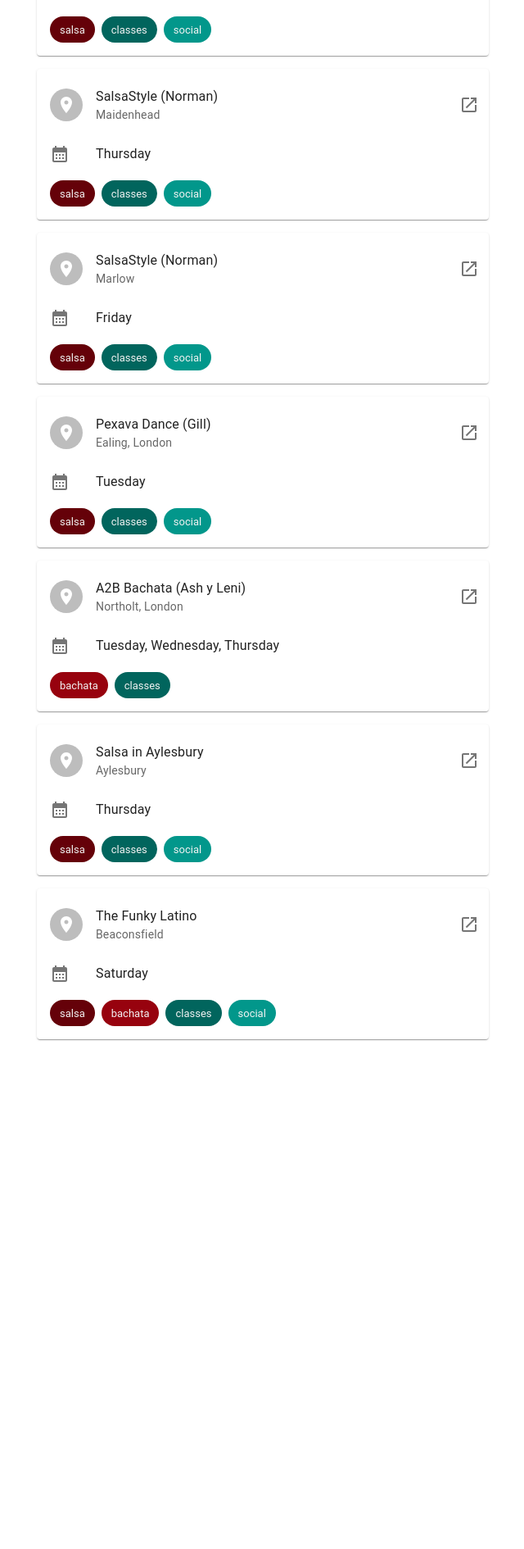
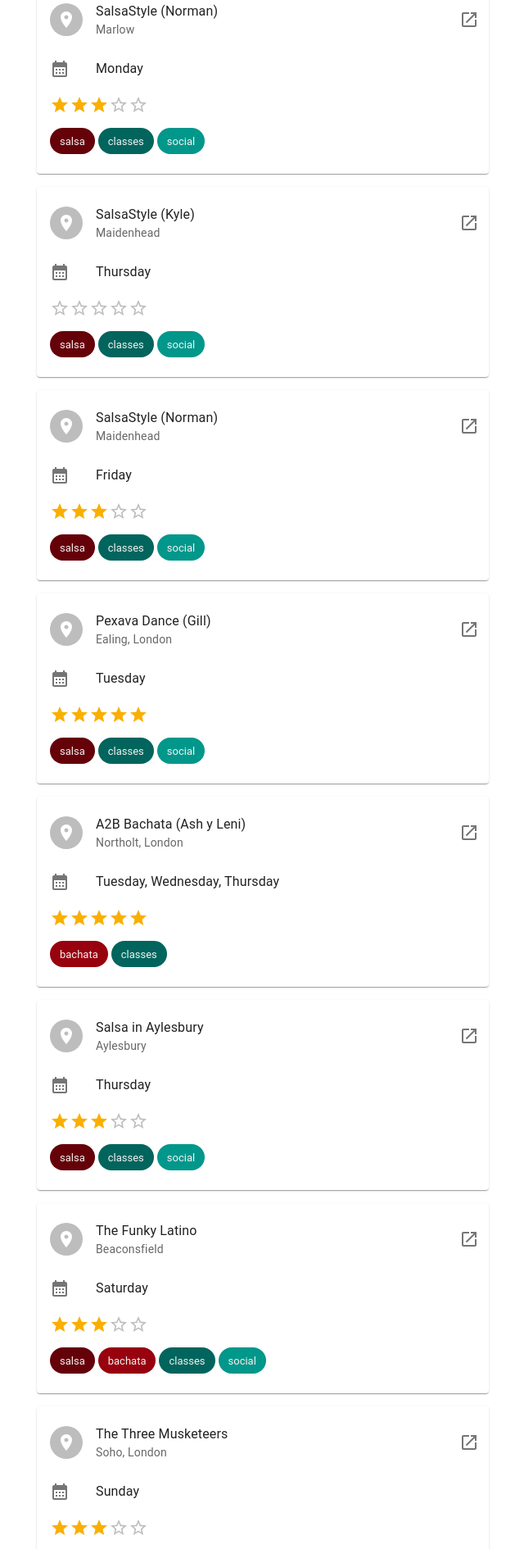
Before and after one commit to PaoloMura/dance-events, a React (Create React App) app: page / in a window 1280 px wide. Shown: the part 604-2494 px from the top of the page at 82% size, without its empty margins (319-959 px from the left). Before the commit the page ends 1896 px from the top, so only its background shows below. Built offline with nearby package versions, Linux system fonts and the light colour scheme.

Commit message:
added ratings

```diff
--- a/src/components/EventList.jsx
+++ b/src/components/EventList.jsx
@@ -11,6 +11,7 @@ import {
   ListItemAvatar,
   ListItemIcon,
   ListItemText,
+  Rating,
   Stack,
 } from "@mui/material";
 import PlaceIcon from "@mui/icons-material/Place";
@@ -61,7 +62,17 @@ export default function EventList({ days, style, type }) {
                 <ListItemText>{event.days.join(", ")}</ListItemText>
               </ListItem>
               <ListItem>
-                <div style={{ display: "flex", gap: "0.5rem" }}>
+                <Rating readOnly value={event.stars} />
+              </ListItem>
+              <ListItem>
+                <div
+                  style={{
+                    display: "flex",
+                    gap: "4px",
+                    overflow: "scroll",
+                    paddingBottom: "8px",
+                  }}
+                >
                   {event?.styles.map((style, index) => (
                     <Chip key={index} label={style} color={style} />
                   ))}
--- a/src/data/events.json
+++ b/src/data/events.json
@@ -5,7 +5,8 @@
     "website": "https://www.latinshine.co.uk/",
     "days": ["Tuesday"],
     "styles": ["salsa"],
-    "types": ["classes"]
+    "types": ["classes"],
+    "stars": 5
   },
   {
     "name": "Latin Shine",
@@ -13,7 +14,8 @@
     "website": "https://www.latinshine.co.uk/",
     "days": ["Wednesday"],
     "styles": ["bachata"],
-    "types": ["classes"]
+    "types": ["classes"],
+    "stars": 5
   },
   {
     "name": "SalsaStyle (Norman)",
@@ -21,10 +23,11 @@
     "website": "https://www.salsastyle.co.uk/",
     "days": ["Monday"],
     "styles": ["salsa"],
-    "types": ["classes", "social"]
+    "types": ["classes", "social"],
+    "stars": 3
   },
   {
-    "name": "SalsaStyle (Norman)",
+    "name": "SalsaStyle (Kyle)",
     "location": "Maidenhead",
     "website": "https://www.salsastyle.co.uk/",
     "days": ["Thursday"],
@@ -33,11 +36,12 @@
   },
   {
     "name": "SalsaStyle (Norman)",
-    "location": "Marlow",
+    "location": "Maidenhead",
     "website": "https://www.salsastyle.co.uk/",
     "days": ["Friday"],
     "styles": ["salsa"],
-    "types": ["classes", "social"]
+    "types": ["classes", "social"],
+    "stars": 3
   },
   {
     "name": "Pexava Dance (Gill)",
@@ -45,7 +49,8 @@
     "website": "https://www.pexava.com/",
     "days": ["Tuesday"],
     "styles": ["salsa"],
-    "types": ["classes", "social"]
+    "types": ["classes", "social"],
+    "stars": 5
   },
   {
     "name": "A2B Bachata (Ash y Leni)",
@@ -53,7 +58,8 @@
     "website": "https://www.instagram.com/a2b_dance_academy/",
     "days": ["Tuesday", "Wednesday", "Thursday"],
     "styles": ["bachata"],
-    "types": ["classes"]
+    "types": ["classes"],
+    "stars": 5
   },
   {
     "name": "Salsa in Aylesbury",
@@ -61,7 +67,8 @@
     "website": "https://www.salsainaylesbury.co.uk/",
     "days": ["Thursday"],
     "styles": ["salsa"],
-    "types": ["classes", "social"]
+    "types": ["classes", "social"],
+    "stars": 3
   },
   {
     "name": "The Funky Latino",
@@ -69,6 +76,16 @@
     "website": "https://thefunkylatino.com/",
     "days": ["Saturday"],
     "styles": ["salsa", "bachata"],
-    "types": ["classes", "social"]
+    "types": ["classes", "social"],
+    "stars": 3
+  },
+  {
+    "name": "The Three Musketeers",
+    "location": "Soho, London",
+    "website": "https://www.instagram.com/bachata_musketeers/",
+    "days": ["Sunday"],
+    "styles": ["bachata"],
+    "types": ["classes", "social"],
+    "stars": 3
   }
 ]
```
